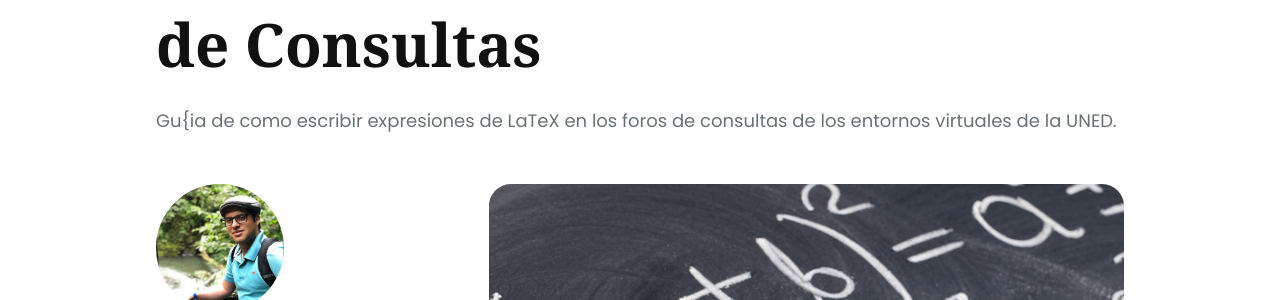
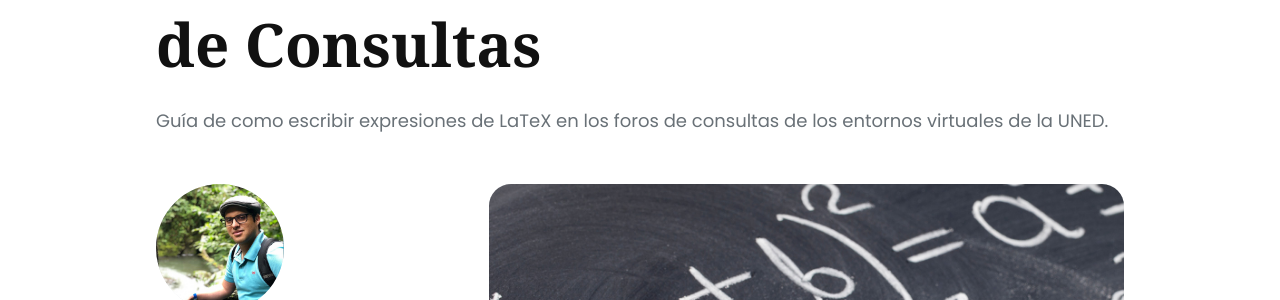
Before and after one commit to asoesem/asoesem.github.io, a Jekyll site: the page built from _posts/2023-12-07-latex-en-foro-de-consultas.md, in a window 1280 px wide and 900 px high. Shown: the part 245-545 px from the top of the window. Built offline with Jekyll 4.4.1, drawn with Linux system fonts in a browser that asks for light colours.

Commit message:
Corrige un error tipografico en la descripcion de una entrada del blog

```diff
--- a/_posts/2023-12-07-latex-en-foro-de-consultas.md
+++ b/_posts/2023-12-07-latex-en-foro-de-consultas.md
@@ -1,7 +1,7 @@
 ---
 layout: post
 title: Como Usar LaTeX en los Foros de Consultas
-description: Gu{ia de como escribir expresiones de LaTeX en los foros de consultas de los entornos virtuales de la UNED.
+description: Guía de como escribir expresiones de LaTeX en los foros de consultas de los entornos virtuales de la UNED.
 date: 2023-12-07T18:00:00-06:00
 author: edalorzo
 image: '/images/42.jpg'
```
